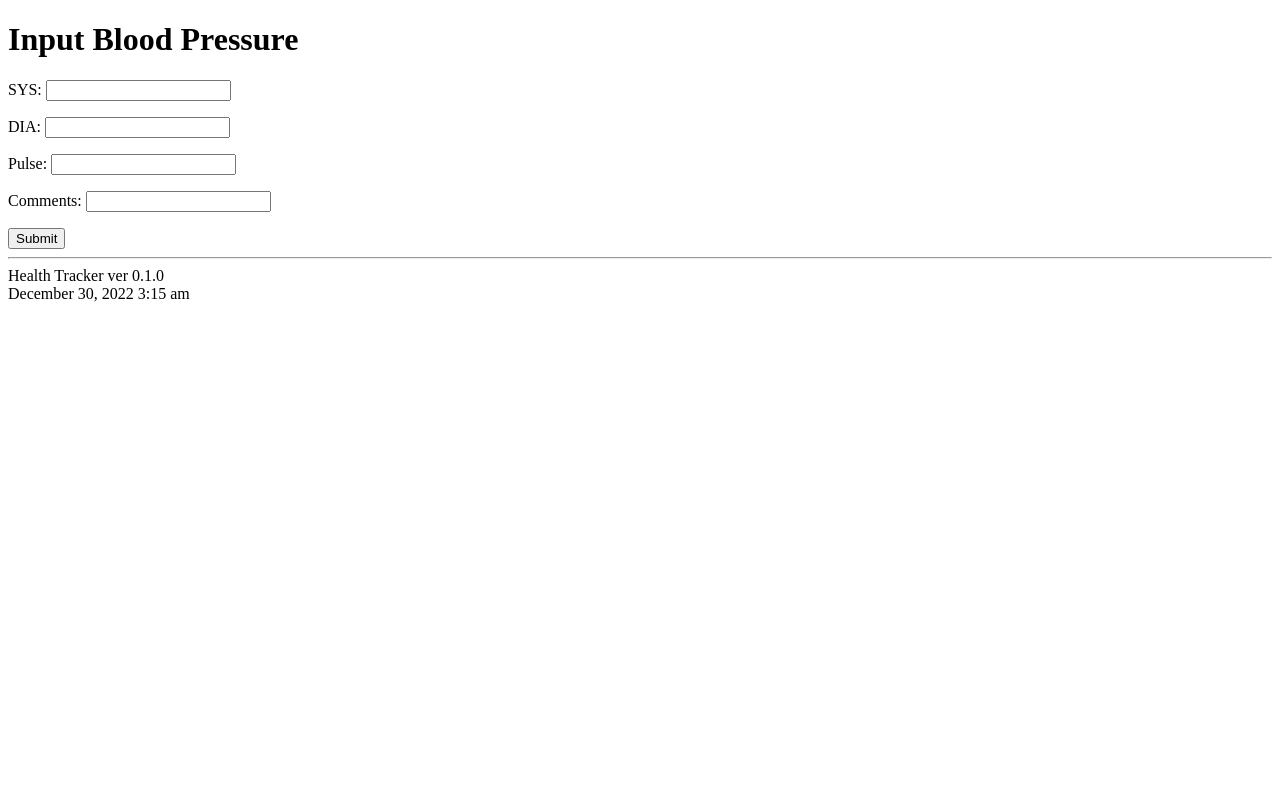
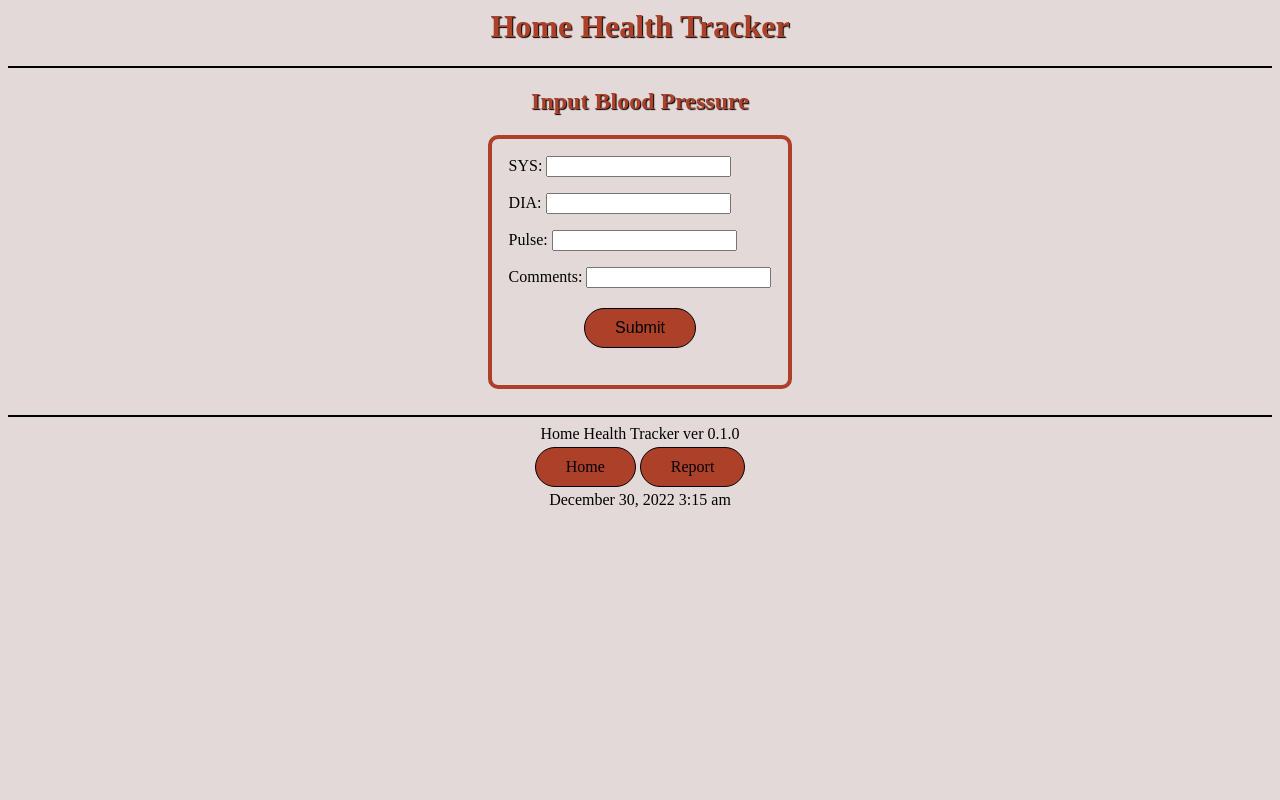
Before and after one commit to cetanhota/bp, a PHP site: page / in a window 1280 px wide. Run offline with PHP 8.4, Linux system fonts and the light colour scheme.

Commit message:
new pages

```diff
--- a/include/bp_connect.inc.php
+++ b/include/bp_connect.inc.php
@@ -1,5 +1,5 @@
 <?php
-include ('../include/private.inc.php');
+include ('include/private.inc.php');
 $servername = "";
 $username = "";
 $dbname = "";
--- a/include/bp_footer.inc.php
+++ b/include/bp_footer.inc.php
@@ -1,7 +1,10 @@
 <!-- Start of footer.inc.php -->
 <hr>
-Health Tracker ver 0.1.0<br>
+<center>
+Home Health Tracker ver 0.1.0<br>
+<a href="index.php" class="f_button">Home</a><a href="bp_report.php" class="f_button">Report</a><br>
 <?php echo date("F d, Y g:i a"); ?>
 <br>
+</center>
 </body>
 </html>
--- /dev/null
+++ b/include/bp_header.inc.php
@@ -0,0 +1,9 @@
+<!DOCTYPE html>
+<html lang="en">
+    <body bgcolor="white">
+        <head>
+          <title>Home Health Tracker</title>
+          <h1>Home Health Tracker</h1>
+          <hr black>
+        </head>
+<!-- END of bp_header.inc.php -->
--- /dev/null
+++ b/include/bpstyle.php
@@ -0,0 +1,61 @@
+<style>
+body {
+    color: black;
+    background-color: #E3D9D9;
+    background-attachment: fixed;
+}
+.f_button {
+    background-color: #AD4029;
+    border: 1px solid black;
+    color: black;
+    padding: 10px 30px;
+    text-align: center;
+    text-decoration: none;
+    display: inline-block;
+    font-size: 16px;
+    margin: 4px 2px;
+    cursor: pointer;
+    -webkit-transition-duration: 0.4s; /* Safari */
+    transition-duration: 0.4s;
+    border-radius: 25px;
+}
+
+.f_button:hover {
+    background-color: white;
+}
+div.graphshadow {
+    width: 480px;
+    box-shadow: 0 4px 8px 0 rgba(0, 0, 0, 0.2), 0 6px 20px 0 rgba(0, 0, 0, 0.19);
+    border: 1px solid;
+    text-align: center;
+}
+
+h1 {
+    color: #AD4029;
+    vertical-align: middle;
+    text-align: center;
+    text-shadow: 1px 1px 1px #000000;
+}
+
+h2 {
+    color: #AD4029;
+    vertical-align: middle;
+    text-align: center;
+    text-shadow: 1px 1px 1px #000000;
+}
+
+table {
+  border: 4px solid #AD4029;
+  border-radius: 10px;
+}
+
+td {
+    padding: 15px;
+}
+
+hr {
+   height: 2px;
+   background-color: #000000;
+   border: none;
+}
+</style>
--- a/index.php
+++ b/index.php
@@ -1,10 +1,10 @@
-<!DOCTYPE html>
-<html lang="en">
-   <head>
-      <title>BP Tracker</title>
-   </head>
-   <body>
-         <h1>Input Blood Pressure</h1>
+<?php
+include ('include/bpstyle.php');
+include ('include/bp_header.inc.php');
+?>
+<h2>Input Blood Pressure</h2>
+   <table align="center">
+      <td vertical-align: middle>
          <form action="insert.php" method="post">
 <p>
                <label for="sys">SYS:</label>
@@ -22,8 +22,9 @@
    	       <label for="comments">Comments:</label>
 	       <input type="text" name="comments" id="comments">
 	    </p>
-            <input type="submit" value="Submit">
+            <center><input type="submit" value="Submit"  class="f_button"></center>
          </form>
-       <?php include ('include/bp_footer.inc.php'); ?>
-   </body>
-</html>
+      </td>
+   </table>
+<br>
+<?php include ('include/bp_footer.inc.php'); ?>
```
Also changed, not shown: bp_report.php (added, +41 -0 lines), docker-compose.yml (added, +12 -0 lines), insert.php (+14 -24 lines).
